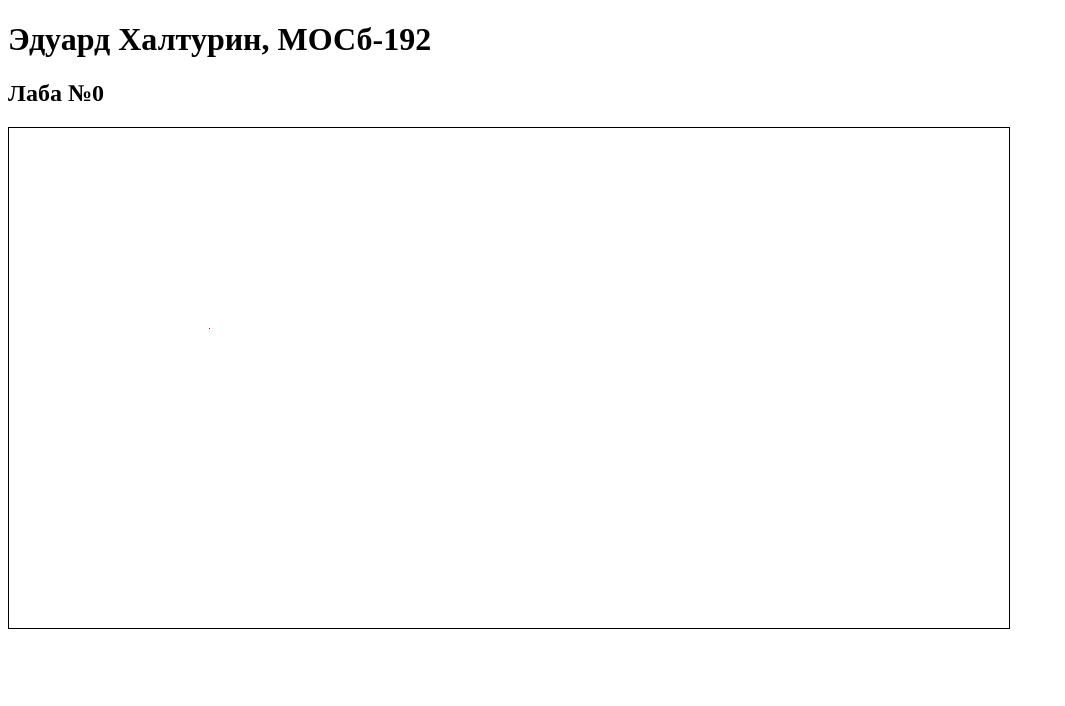
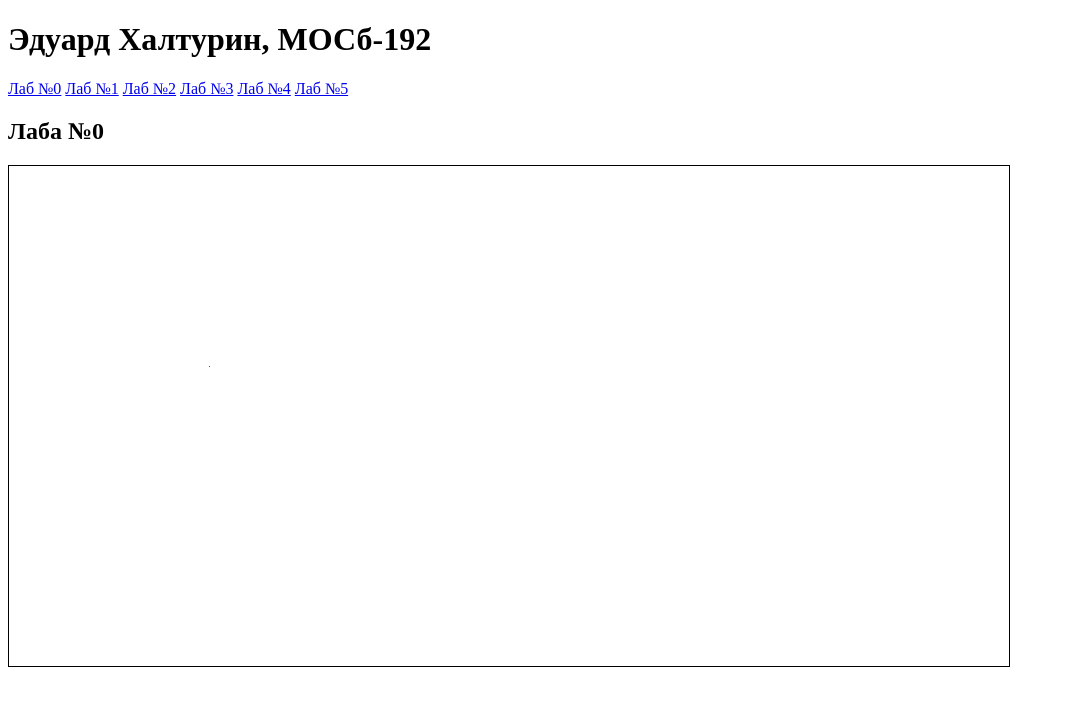
Before and after one commit to DVegasa/CompGrafJS, a plain HTML site: page lab0.html in a window 1280 px wide. Shown: the whole page, without its empty margins (0-1065 px from the left). Drawn offline with Linux system fonts and the light colour scheme.

Commit message:
#0: Готово

```diff
--- a/index.html
+++ b/lab0.html
@@ -4,15 +4,18 @@
 
 <head>
     <meta content="width=device-width, initial-scale=1" name="viewport">
-
     <title>Халтурин</title>
-
-    <!--    <script src="https://ajax.googleapis.com/ajax/libs/jquery/3.5.1/jquery.min.js"></script>-->
 </head>
 
 <body>
 <div id="root">
     <h1>Эдуард Халтурин, МОСб-192</h1>
+    <a href="lab0.html">Лаб №0</a>
+    <a href="lab1.html">Лаб №1</a>
+    <a href="lab2.html">Лаб №2</a>
+    <a href="lab3.html">Лаб №3</a>
+    <a href="lab4.html">Лаб №4</a>
+    <a href="lab5.html">Лаб №5</a>
     <h2>Лаба №0</h2>
     <canvas height="500" id="c" width="1000"></canvas>
 </div>
@@ -38,7 +41,6 @@
 
     var placedPoints = [];
 
-    // event.offsetX, event.offsetY gives the (x,y) offset from the edge of the canvas.
     canvas.addEventListener('mousedown', e => {
         console.log('Click at', e.offsetX, e.offsetY);
         if (e.button === 0) { // ЛКМ
```
